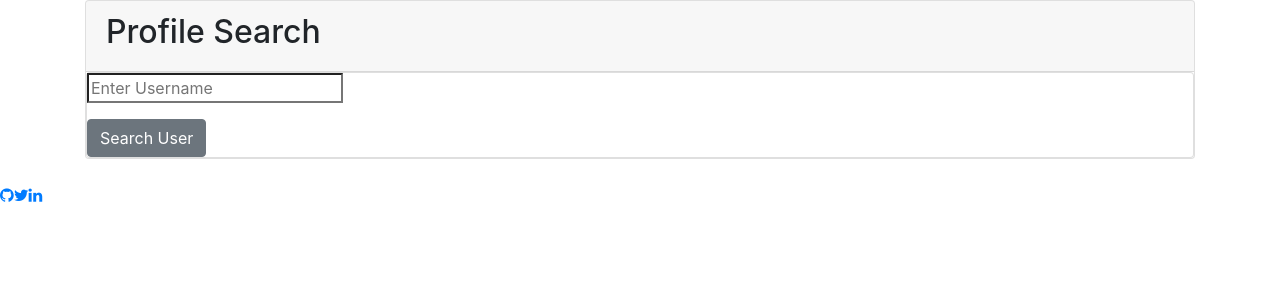
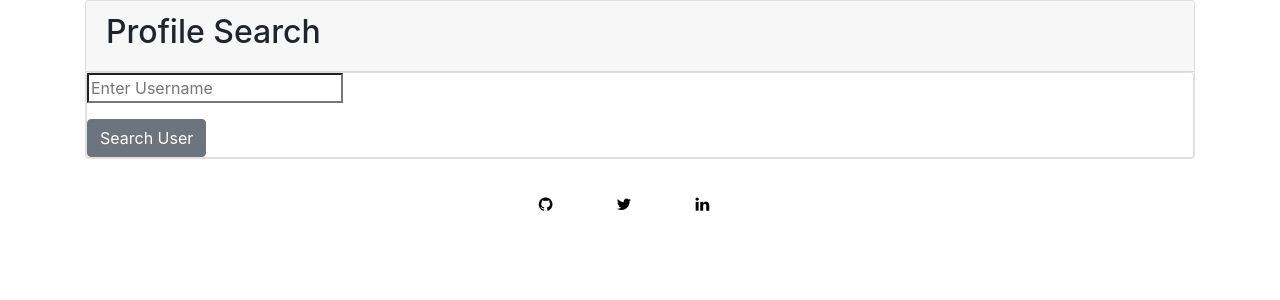
Before and after one commit to Lyonsmasawa/Github-profile, an Angular app: page / in a window 1280 px wide. Shown: the top 300 px of the page. Built offline with nearby package versions, Linux system fonts and the light colour scheme.

Commit message:
add footer styling

```diff
--- a/src/styles.css
+++ b/src/styles.css
@@ -1 +1,19 @@
-/* You can add global styles to this file, and also import other style files */
+.social {
+  display: flex;
+  align-items: center;
+  justify-content: center;
+}
+
+.fa {
+  background: white;
+  color: black;
+  font-size: 1.5rem;
+  border-radius: 25px;
+  padding: .8rem 1rem;
+  margin-right: 2rem;
+}
+
+.fa:hover {
+  background: black;
+  color: red;
+}
```
